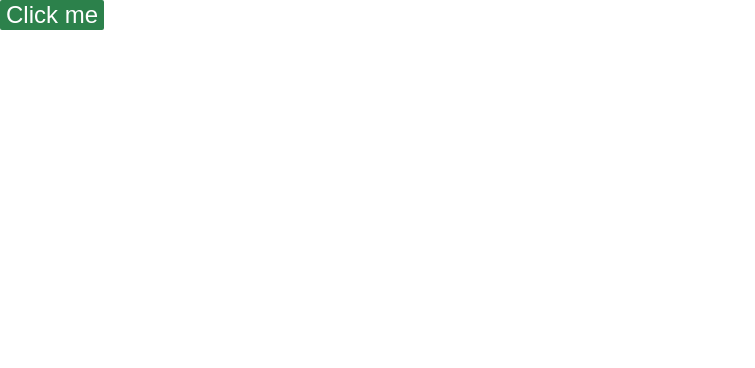
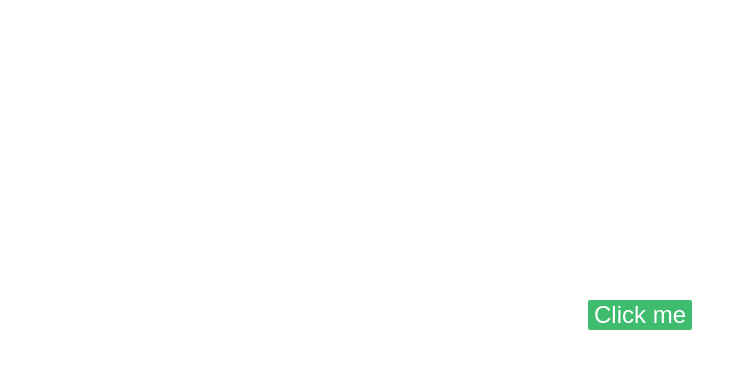
Before and after one commit to Konstanenonen/typing-game, a React (Create React App) app: page / in a window 1280 px wide. Shown: the top 368 px of the page, without its empty margins (0-755 px from the left). Built offline with nearby package versions, Linux system fonts and the light colour scheme.

Commit message:
Added a Playground component to test new components in

```diff
--- a/src/App.tsx
+++ b/src/App.tsx
@@ -1,11 +1,15 @@
 import React from 'react';
 import Button from './components/Button';
+import Playground from './components/Playground';
 
 function App() {
   return (
-    <div className="App">
+    // <div className="App">
+    //   <Button text="Click me" />
+    // </div>
+    <Playground>
       <Button text="Click me" />
-    </div>
+    </Playground>
   );
 }
 
--- /dev/null
+++ b/src/components/Playground.module.scss
@@ -0,0 +1,10 @@
+@use '../global.scss' as glob;
+
+.container {
+  width: 100%;
+  display: flex;
+  flex-direction: column;
+  align-items: center;
+  justify-content: center;
+  margin-top: 300px;
+}
--- /dev/null
+++ b/src/components/Playground.tsx
@@ -0,0 +1,12 @@
+import React from 'react';
+import styles from './Playground.module.scss';
+
+interface PlaygroundProps {
+  children: React.ReactNode;
+}
+
+function Playground({ children }: PlaygroundProps) {
+  return <div className={styles.container}>{children}</div>;
+}
+
+export default Playground;
```
